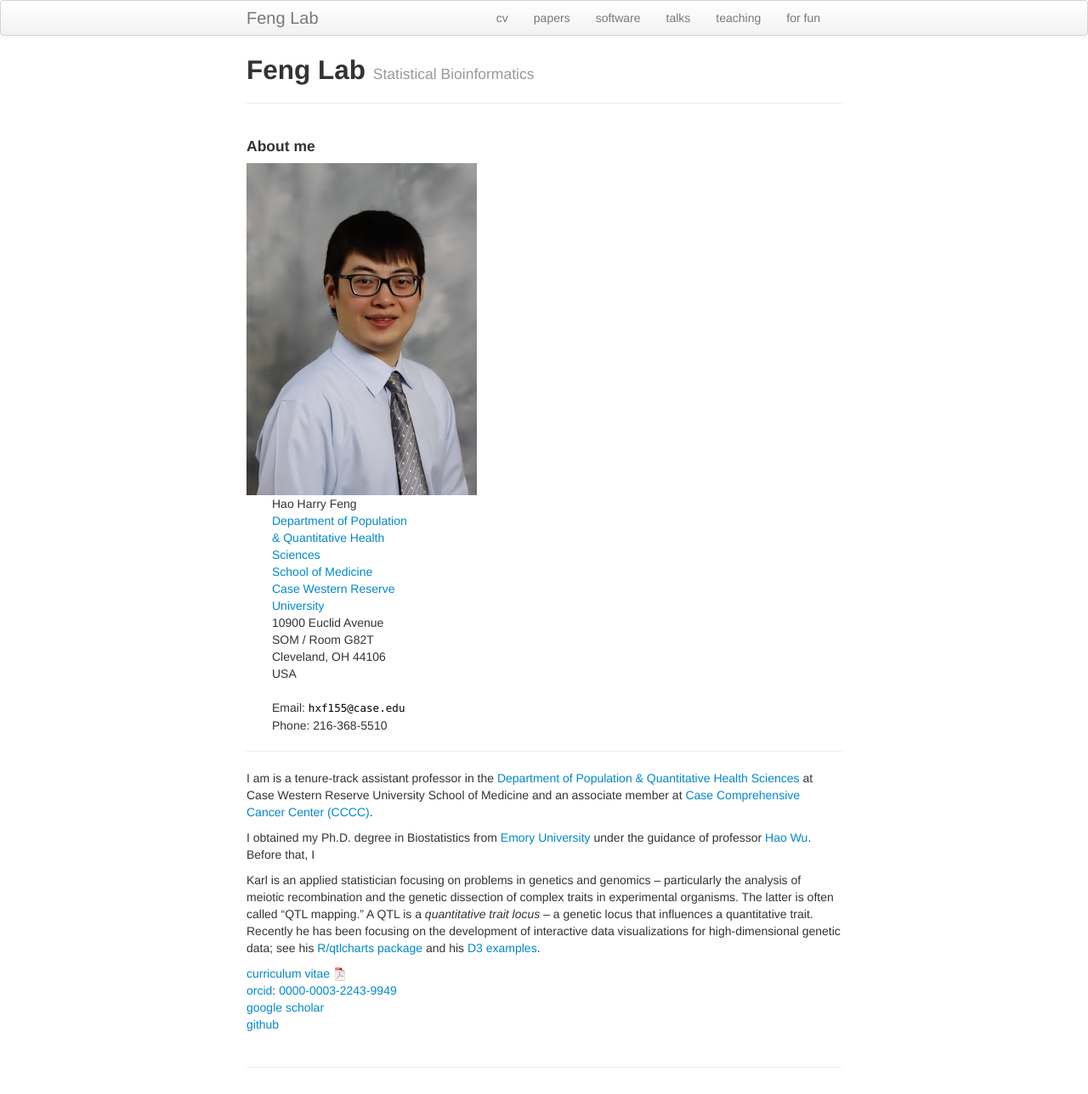
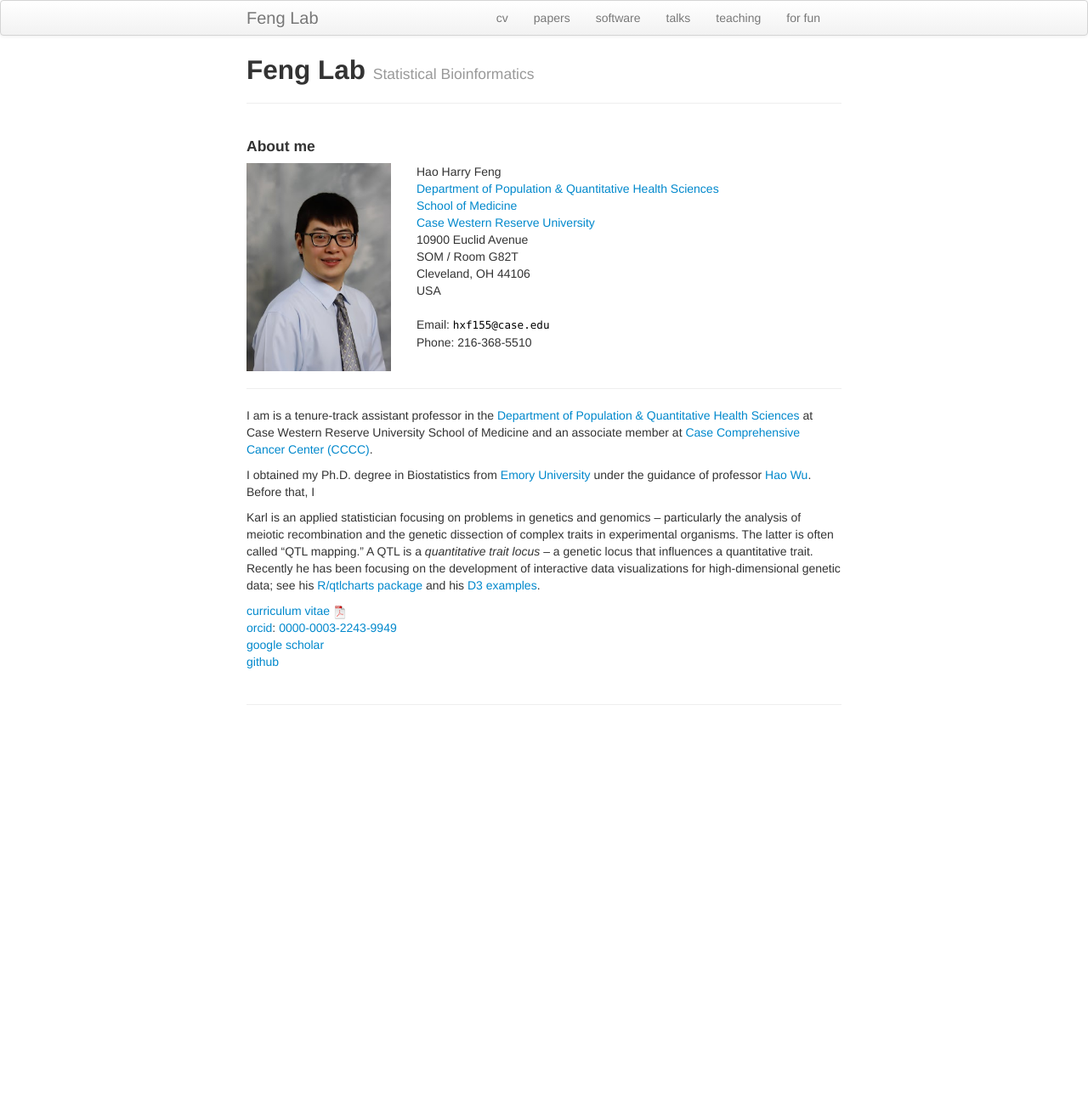
Before and after one commit to haoharryfeng/testpage4, a Jekyll site: the page built from index.md, in a window 1280 px wide. Shown: the whole page at 85% size. Built offline with Jekyll 4.4.1, drawn with Linux system fonts in a browser that asks for light colours; after the commit the page ends 900 px from its top, so only the background shows below that.

Commit message:
Update index.md

```diff
--- a/index.md
+++ b/index.md
@@ -11,17 +11,17 @@ description: Statistical Bioinformatics
 <h4><a name="contact"></a>About me</h4>
 
   <div class="row-fluid">
-     <div class="span5">
+     <div class="span2">
         <a href="./assets/pics/Feng.jpg">
             <img src="./assets/pics/Feng.jpg"
                   title="Harry Feng" alt="Harry Feng"/></a>
         	</div>
-        </div>
 
 
 
 
-        <div class="span2">
+
+        <div class="span5">
             Hao Harry Feng<br/>
             <a href="http://epbiwww.case.edu/">Department of Population &amp; Quantitative Health Sciences</a><br/>
             <a href="https://case.edu/medicine/">School of Medicine</a><br/>
@@ -35,7 +35,7 @@ description: Statistical Bioinformatics
             Email: <code>hxf155@case.edu</code><br/>
             Phone: 216-368-5510
 
-
+        </div>
 
         </div>
     </div>
```
